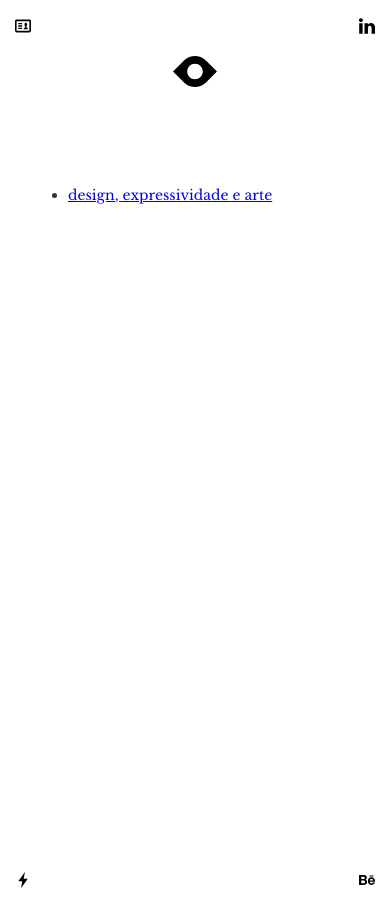
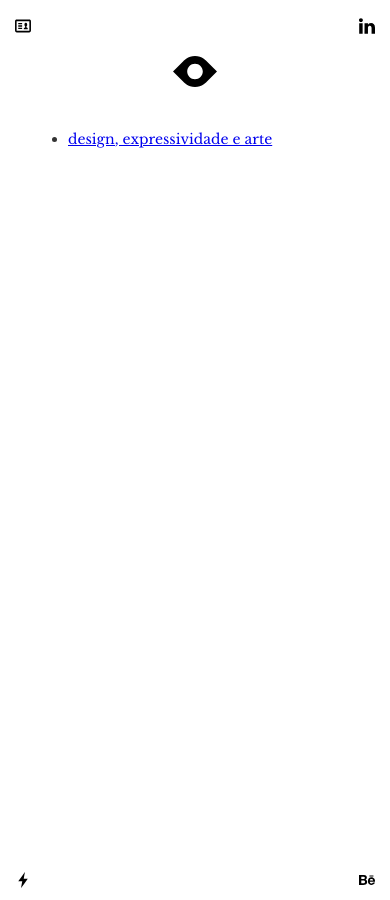
Before and after one commit to dudanev/dudanev.github.io, a Jekyll site: the page built from index.md, in a window 390 px wide. Built offline with Jekyll 4.4.1, drawn with Linux system fonts in a browser that asks for light colours; some web fonts are replaced.

Commit message:
change header bottom space

```diff
--- a/_sass/main.scss
+++ b/_sass/main.scss
@@ -24,7 +24,9 @@
 	margin: 4em 0;
 
 	.logo { width: 180px; }
-
+	@media screen and (max-width: 768px) {
+		margin-bottom: 0;
+	}
 }
 
 .ic {
```
